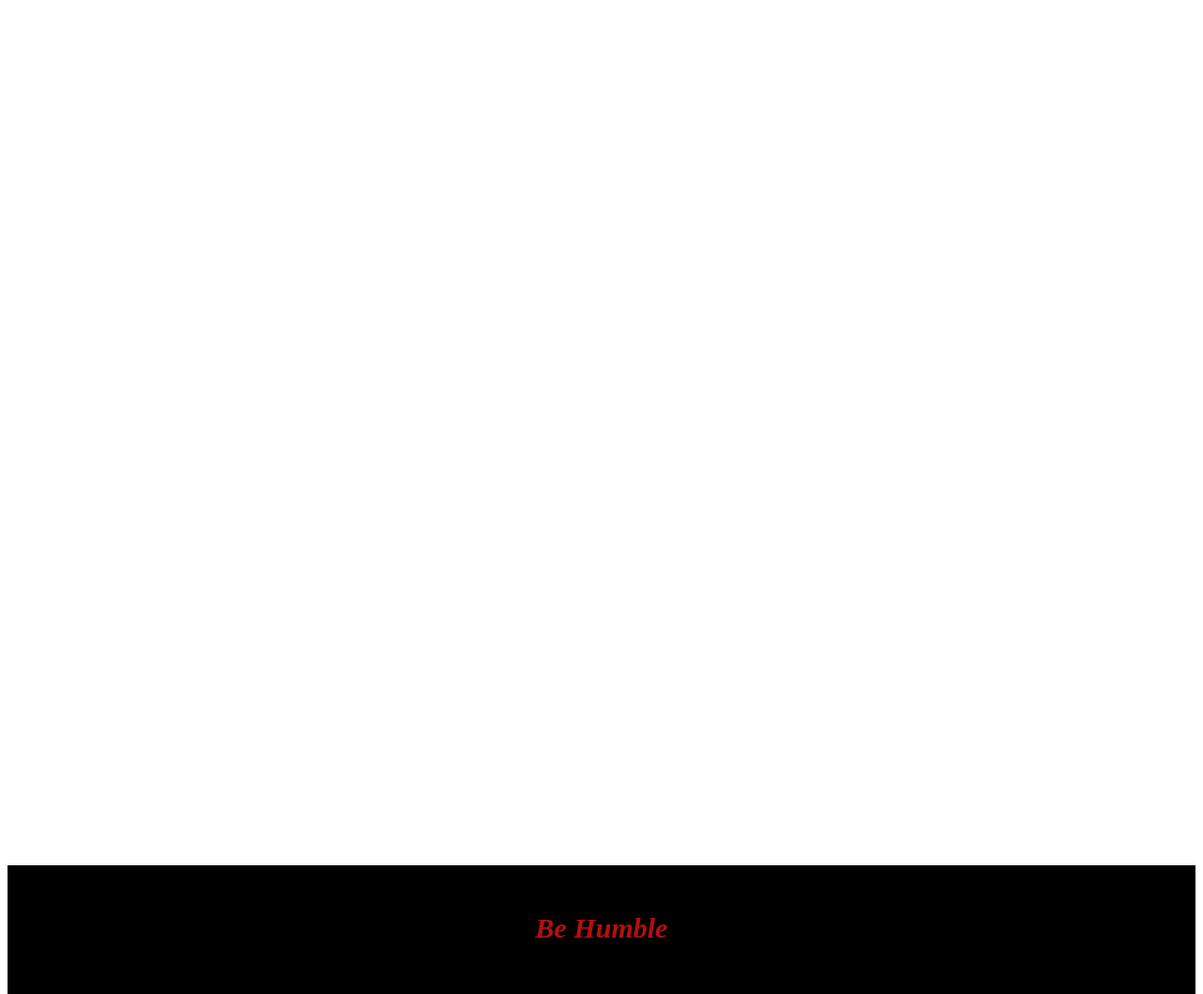
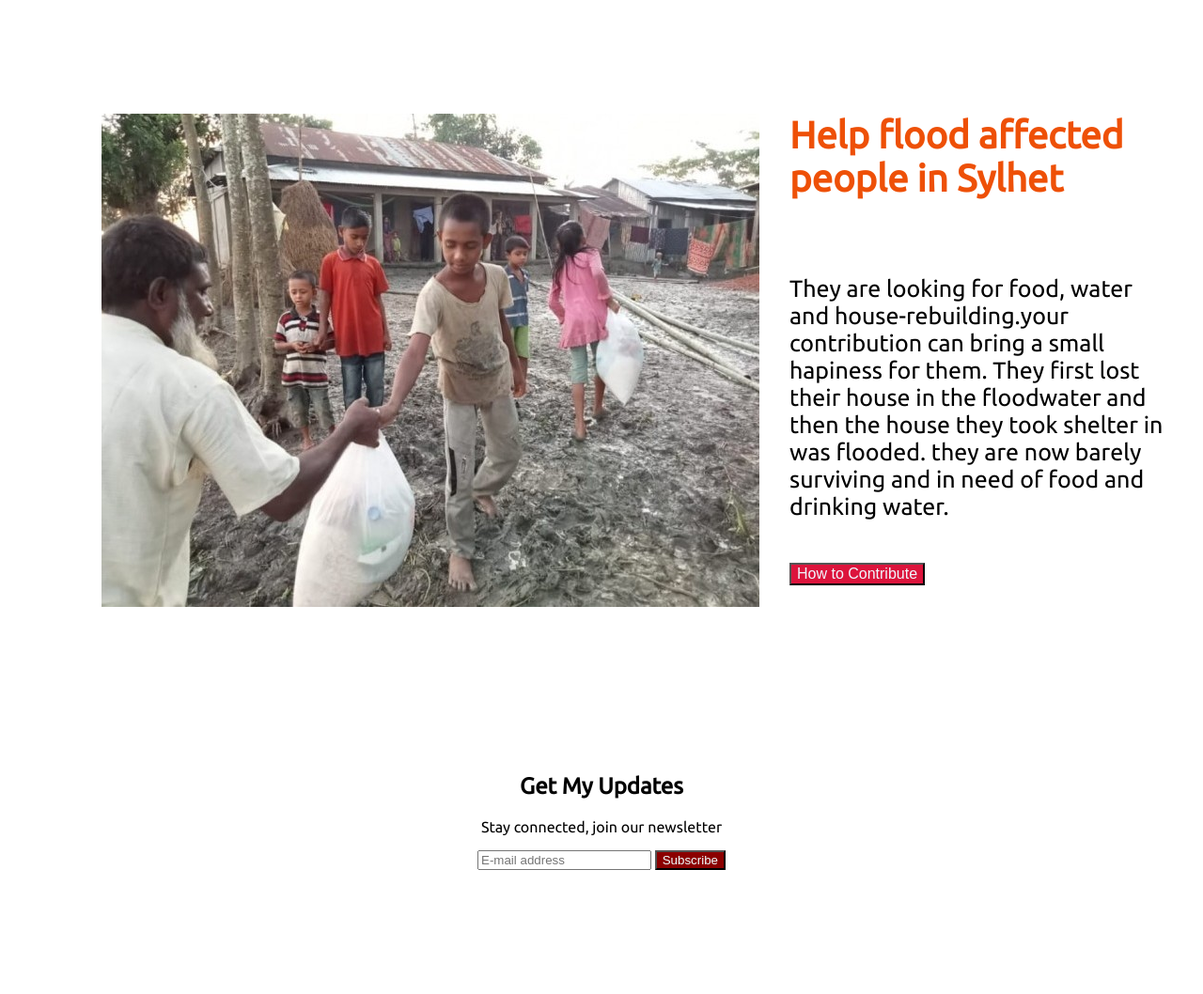
Before and after one commit to mdarman-uddin/Donation-website, a plain HTML site: page index.html in a window 1280 px wide. Shown: the part 2400-3458 px from the top of the page at 94% size. Drawn offline with Linux system fonts and the light colour scheme.

Commit message:
my second commit

```diff
--- a/index.html
+++ b/index.html
@@ -61,9 +61,24 @@
         </div>
     </section>
 <section>
-    <div>
-        <div></div>
-        <div></div>
+    <div class="contribute">
+        <div class="container-pic"><img src="syletflood.jpg" alt="">
+        </div>
+        <div CLASS="container-text">
+            <h1 class="contribute-title">Help flood affected people in Sylhet</h1>
+            <P class="contribute-para">They are looking for food, water and house-rebuilding.your contribution can bring a small hapiness for them. They first lost their house in the floodwater and then the house they took shelter in was flooded. they are now barely surviving and in need of food and drinking water.</P>
+            <button class="contribute-button">How to Contribute</button>
+        </div>
+    </div>
+</section>
+<section>
+    <div class="update">
+        <h1> Get My Updates</h1>
+        <p>Stay connected, join our newsletter</p>
+        <div class="box">
+           <input type="text" placeholder="E-mail address">
+             <button class="s-button">Subscribe</button>
+       </div>
     </div>
 </section>
 </body>
--- a/style.css
+++ b/style.css
@@ -16,7 +16,6 @@ body{font-family:
     text-align: center;
     color: rgba(255, 255, 255, 0.987);
     margin: 5px 300px;
-
 
 }
 .donate-button{
@@ -166,6 +165,46 @@ body{font-family:
     background-color: rgb(189, 221, 114);
     transition: .8ms;
 }
+.contribute-title{
+    font-size: 40px;
+    font-weight: 700;
+    color: rgb(238, 80, 7);
+    margin-top:100px;
+    margin-right: 20px;
+
+}
+.contribute-para{
+    font-size: 25px;
+    color: black;
+    font-weight: 400;
+    margin-top:80px;
+    margin-right: 20px;
+}
+.contribute-button{
+    font-size: medium;
+    background-color: crimson;
+    margin-top:20px;
+    color: aliceblue;
+}
+.contribute{
+    display: flex;
+    justify-content: space-evenly;
+    margin: auto;
+
+}
+.container-pic{
+    width :50%;
+    height :10px;
+margin: 100px;
+
+
+}
+.container-Text{
+    margin-right: 500px 500px;
+    padding :100px
+
+
+}
 #footer-title{
     font-family: 'Times New Roman';
     font-style: italic;
@@ -173,8 +212,16 @@ body{font-family:
     color: rgba(255, 21, 21, 0.706);
     font-size: 30px;
     padding :50px;
-    margin-top: 1000px;
+    margin :auto
 
+}
+.update{
+    margin-top: 200px;
+    text-align: center;
+}
+.s-button{
+    color: azure;
+    background-color: darkred;
 }
 #footer-para{
     text-align: center;
@@ -186,7 +233,7 @@ body{font-family:
 .footer-area{
     background-position: 100%;
     background-color: rgb(0, 0, 0);
-    margin: auto;
+    margin-top: 200px;
 
 
 }
```
Also changed, not shown: syletflood.jpg (added).
